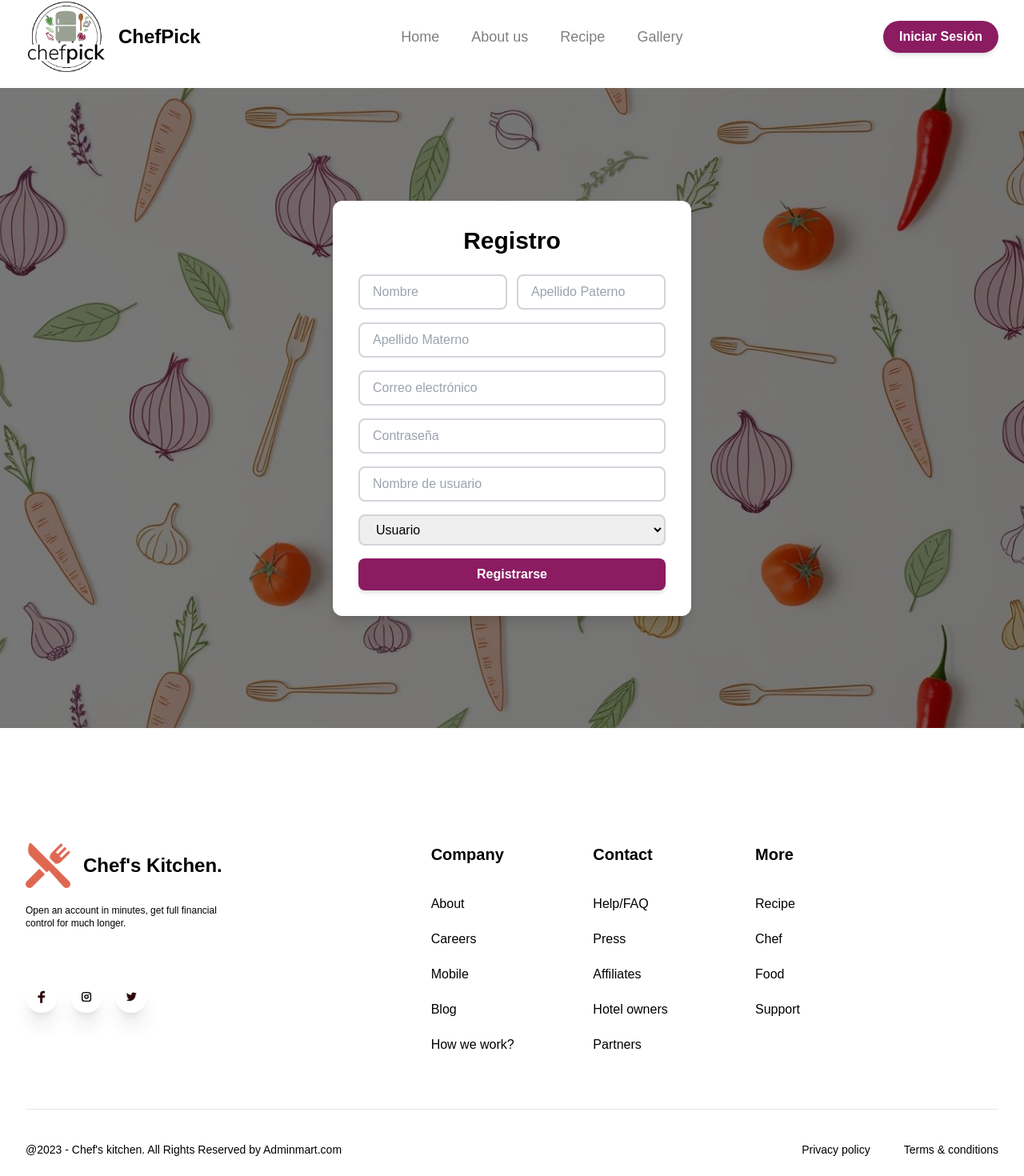
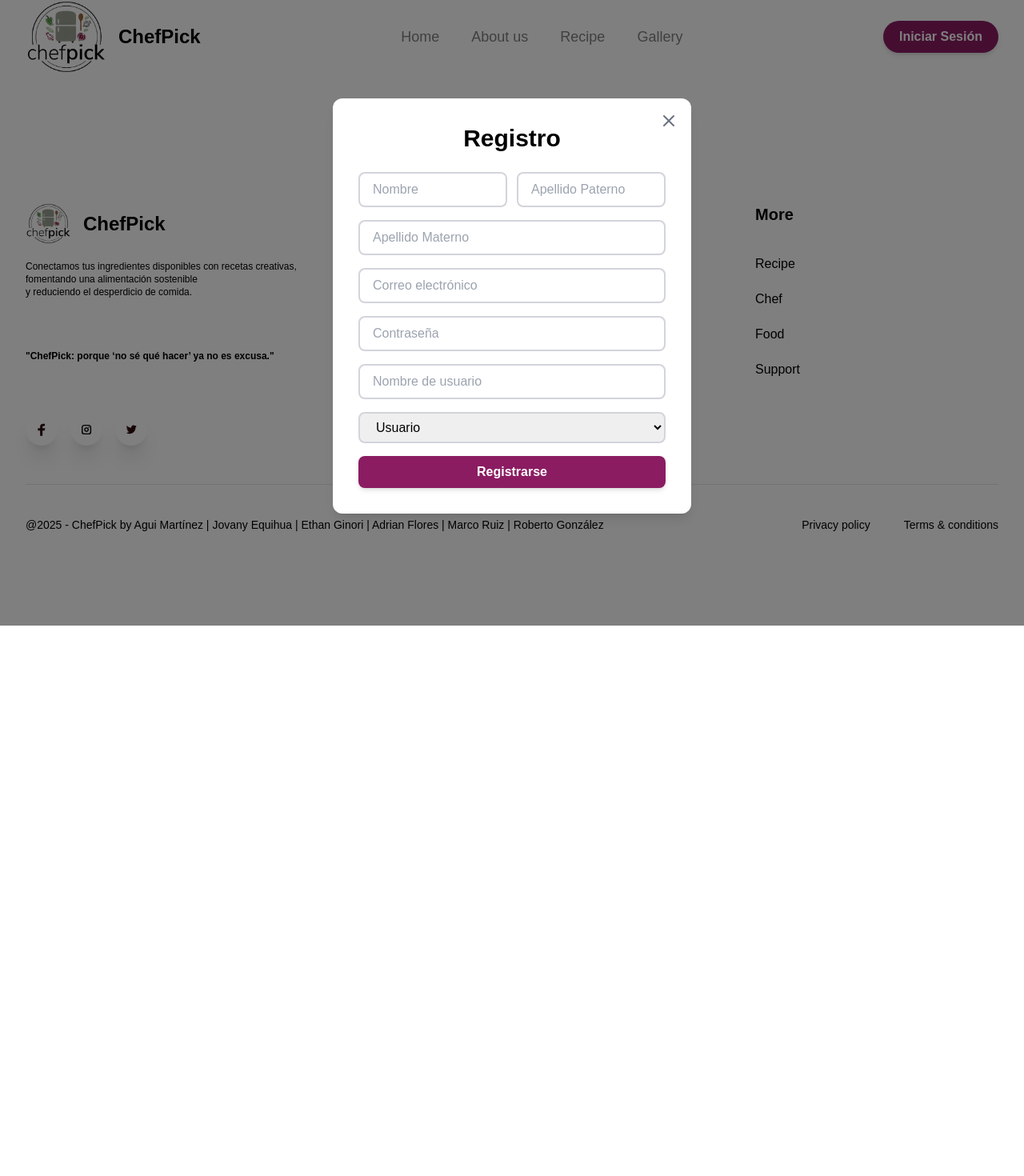
Before and after one commit to JovanyEquihua/recetarioInteligente-, a Next.js app: page /registrarse in a window 1280 px wide. Shown: the part 18-1488 px from the top of the page at 80% size. After the commit the page ends 800 px from the top, so only its background shows below. Built offline with nearby package versions, Linux system fonts and the light colour scheme.

Commit message:
Actualizacion

```diff
--- /dev/null
+++ b/src/app/components/Footer/Footer.jsx
@@ -0,0 +1,111 @@
+import Link from "next/link";
+import Image from "next/image";
+
+const socialLinks = [
+  {
+    imgSrc: '/images/Footer/facebook.svg',
+    link: 'https://facebook.com',
+    width: 10,
+  },
+  {
+    imgSrc: '/images/Footer/insta.svg',
+    link: 'https://instagram.com',
+    width: 14,
+  },
+  {
+    imgSrc: '/images/Footer/twitter.svg',
+    link: 'https://twitter.com',
+    width: 14,
+  },
+];
+
+const products = [
+  {
+    id: 1,
+    section: "Company",
+    link: ['About', 'Careers', 'Mobile', 'Blog', 'How we work?'],
+  },
+  {
+    id: 2,
+    section: "Contact",
+    link: ['Help/FAQ', 'Press', 'Affiliates', 'Hotel owners', 'Partners'],
+  },
+  {
+    id: 3,
+    section: "More",
+    link: ['Recipe', 'Chef', 'Food', 'Support'],
+  },
+];
+
+const Footer = () => {
+  return (
+    <div className="mx-auto max-w-2xl pt-24 px-4 sm:px-6 lg:max-w-7xl lg:px-8 ">
+      <div className="my-12 grid grid-cols-1 gap-y-10 sm:grid-cols-6 lg:grid-cols-12">
+        {/* COLUMN-1 */}
+        <div className="sm:col-span-6 lg:col-span-5">
+          <div className="flex flex-shrink-0 items-center border-right">
+            <Image src="/images/Logo/logo.png" alt="logo" width={56} height={56} />
+            <Link href="/" className="text-2xl font-semibold text-black ml-4">
+              ChefPick
+            </Link>
+          </div>
+          <h3 className="text-textbl  text-xs font-medium mt-5 mb-4 lg:mb-16">
+          Conectamos tus ingredientes disponibles con recetas creativas, <br/>fomentando una alimentación sostenible<br/> y reduciendo el desperdicio de comida.
+          </h3>
+
+          <h3 className="font-semibold text-xs  mt-5 mb-4 lg:mb-16">
+          "ChefPick: porque ‘no sé qué hacer’ ya no es excusa."
+          </h3>
+          <div className="flex gap-4">
+            {socialLinks.map((items, i) => (
+              <Link href={items.link} key={i}>
+                <div className="bg-white h-10 w-10 shadow-xl text-base rounded-full flex items-center justify-center footer-icons hover:bg-pink">
+                  <Image src={items.imgSrc} alt={items.imgSrc} width={items.width} height={2} className="sepiaa" />
+                </div>
+              </Link>
+            ))}
+          </div>
+        </div>
+
+        {/* COLUMN-2/3/4 */}
+        {products.map((product) => (
+          <div key={product.id} className="sm:col-span-2">
+            <p className="text-black text-xl font-semibold mb-9">{product.section}</p>
+            <ul>
+              {product.link.map((link, index) => (
+                <li key={index} className="mb-5">
+                  <Link href="/" className="text-footerlinks text-base font-normal mb-6 space-links">
+                    {link}
+                  </Link>
+                </li>
+              ))}
+            </ul>
+          </div>
+        ))}
+      </div>
+
+      {/* All Rights Reserved */}
+      <div className="py-10 md:flex items-center justify-between border-t border-t-bordertop">
+        <h4 className="text-darkgrey text-sm text-center md:text-start font-normal">
+          @2025 - ChefPick by Agui Martínez | Jovany Equihua | Ethan Ginori | Adrian Flores | Marco Ruiz | Roberto González
+
+        </h4>
+        <div className="flex gap-5 mt-5 md:mt-0 justify-center md:justify-start">
+          <h4 className="text-darkgrey text-sm font-normal">
+            <Link href="/" target="_blank">
+              Privacy policy
+            </Link>
+          </h4>
+          <div className="h-5 bg-bordertop w-0.5"></div>
+          <h4 className="text-darkgrey text-sm font-normal">
+            <Link href="/" target="_blank">
+              Terms & conditions
+            </Link>
+          </h4>
+        </div>
+      </div>
+    </div>
+  );
+};
+
+export default Footer;
--- a/src/app/components/Footer/Footer.tsx
+++ /dev/null
@@ -1,116 +0,0 @@
-import Link from "next/link";
-import Image from "next/image";
-
-
-interface ProductType {
-    id: number;
-    section: string;
-    link: string[];
-}
-
-interface socialLinks {
-    imgSrc: string;
-    link: string;
-    width: number;
-}
-
-const socialLinks: socialLinks[] = [
-    {
-        imgSrc: '/images/Footer/facebook.svg',
-        link: 'https://facebook.com',
-        width: 10
-    },
-    {
-        imgSrc: '/images/Footer/insta.svg',
-        link: 'https://instagram.com',
-        width: 14
-    },
-    {
-        imgSrc: '/images/Footer/twitter.svg',
-        link: 'https://twitter.com',
-        width: 14
-    },
-
-]
-
-const products: ProductType[] = [
-    {
-        id: 1,
-        section: "Company",
-        link: ['About', 'Careers', 'Mobile', 'Blog', 'How we work?'],
-    },
-    {
-        id: 2,
-        section: "Contact",
-        link: ['Help/FAQ', 'Press', 'Affiliates', 'Hotel owners', 'Partners']
-    }
-    ,
-    {
-        id: 3,
-        section: "More",
-        link: ['Recipe', 'Chef', 'Food', 'Support']
-    }
-]
-
-const footer = () => {
-    return (
-
-        <div className="mx-auto max-w-2xl pt-24 px-4 sm:px-6 lg:max-w-7xl lg:px-8">
-            <div className="my-12 grid grid-cols-1 gap-y-10 sm:grid-cols-6 lg:grid-cols-12">
-
-                {/* COLUMN-1 */}
-
-                <div className='sm:col-span-6 lg:col-span-5'>
-                    <div className="flex flex-shrink-0 items-center border-right">
-                        <Image src="/images/Logo/Logo.svg" alt="logo" width={56} height={56} />
-                        <Link href="/" className='text-2xl font-semibold text-black ml-4'>
-                            Chef&apos;s Kitchen.
-                        </Link>
-                    </div>
-                    <h3 className='text-textbl text-xs font-medium mt-5 mb-4 lg:mb-16'> Open an account in minutes, get full financial <br /> control for much longer.</h3>
-                    <div className='flex gap-4'>
-
-                        {socialLinks.map((items, i) => (
-                        <Link href={items.link} key={i}>
-                            <div className="bg-white h-10 w-10 shadow-xl text-base rounded-full flex items-center justify-center footer-icons hover:bg-pink">
-                                <Image src={items.imgSrc} alt={items.imgSrc} width={items.width} height={2} className="sepiaa" />
-                            </div>
-                        </Link>
-                        ))}
-
-                    </div>
-                </div>
-
-                {/* CLOUMN-2/3/4 */}
-
-
-                {products.map((product) => (
-                    <div key={product.id} className="sm:col-span-2">
-                        <p className="text-black text-xl font-semibold mb-9">{product.section}</p>
-                        <ul>
-                            {product.link.map((link: string, index: number) => (
-                                <li key={index} className='mb-5'>
-                                    <Link href="/" className="text-footerlinks text-base font-normal mb-6 space-links">{link}</Link>
-                                </li>
-                            ))}
-                        </ul>
-                    </div>
-                ))}
-
-            </div>
-
-            {/* All Rights Reserved */}
-
-            <div className='py-10 md:flex items-center justify-between border-t border-t-bordertop'>
-                <h4 className='text-darkgrey text-sm text-center md:text-start font-normal'>@2023 - Chef&apos;s kitchen. All Rights Reserved by <Link href="https://adminmart.com/" target="_blank"> Adminmart.com</Link></h4>
-                <div className="flex gap-5 mt-5 md:mt-0 justify-center md:justify-start">
-                    <h4 className='text-darkgrey text-sm font-normal'><Link href="/" target="_blank">Privacy policy</Link></h4>
-                    <div className="h-5 bg-bordertop w-0.5"></div>
-                    <h4 className='text-darkgrey text-sm font-normal'><Link href="/" target="_blank">Terms & conditions</Link></h4>
-                </div>
-            </div>
-        </div>
-    )
-}
-
-export default footer;
--- a/src/app/components/Navbar/Navbar.jsx
+++ b/src/app/components/Navbar/Navbar.jsx
@@ -60,7 +60,7 @@ const Navbar = () => {
                                     ))}
                                 </div>
                             </div>
-                            <div className='gap-6 hidden sm:flex'>
+                            <div className='gap-6 hidden lg:flex'>
 
                                 <Signindialog />
                             </div>
--- a/src/app/components/Newsletter/Newsletter.jsx
+++ b/src/app/components/Newsletter/Newsletter.jsx
@@ -5,7 +5,7 @@ import { Fade } from "react-awesome-reveal";
 const Newsletter = () => {
   return (
     <div className="relative">
-      <div className="mx-auto max-w-2xl bg-pink br-50 md:max-w-7xl mt-48 rounded-lg">
+      <div className="mx-auto max-w-2xl bg-[#DF6751] br-50 md:max-w-7xl mt-48 rounded-lg">
         <div className="grid grid-cols-1 gap-y-10 gap-x-6 md:grid-cols-12 xl:gap-x-8">
           {/* COLUMN-1 */}
           <div className="col-span-7">
--- a/src/app/components/Registrar.jsx
+++ b/src/app/components/Registrar.jsx
@@ -1,5 +1,5 @@
 "use client";
-import { useState } from "react";
+import { useState, useEffect } from "react";
 import { z } from "zod";
 
 // Esquema de validación con Zod
@@ -19,6 +19,7 @@ const registroSchema = z.object({
 });
 
 export default function Registrar() {
+  const [isOpen, setIsOpen] = useState(false);
   const [formData, setFormData] = useState({
     nombre: "",
     apellidoP: "",
@@ -29,6 +30,11 @@ export default function Registrar() {
     rol: "USUARIO",
   });
   const [message, setMessage] = useState("");
+
+  // Abrir el pop-up al cargar la página
+  useEffect(() => {
+    setIsOpen(true);
+  }, []);
 
   // Manejar cambios en los campos del formulario
   const handleChange = (e) => {
@@ -64,18 +70,36 @@ export default function Registrar() {
     }
   };
 
+  // Cerrar el pop-up
+  const handleClose = () => {
+    setIsOpen(false);
+  };
+
+  if (!isOpen) return null;
+
   return (
-    <div
-      className="relative flex items-center justify-center min-h-screen bg-cover bg-center p-6"
-      style={{
-        backgroundImage: "url('/images/fondo.jpeg')", // Ruta de la imagen de fondo
-      }}
-    >
-      {/* Superposición con opacidad */}
-      <div className="absolute inset-0 bg-black bg-opacity-50"></div>
+    <div className="fixed inset-0 z-50 flex items-center justify-center p-4 bg-black bg-opacity-50">
+      <div className="relative bg-white shadow-lg rounded-xl p-8 w-full max-w-md">
+        <button
+          onClick={handleClose}
+          className="absolute top-4 right-4 text-gray-500 hover:text-gray-700"
+        >
+          <svg
+            xmlns="http://www.w3.org/2000/svg"
+            className="h-6 w-6"
+            fill="none"
+            viewBox="0 0 24 24"
+            stroke="currentColor"
+          >
+            <path
+              strokeLinecap="round"
+              strokeLinejoin="round"
+              strokeWidth={2}
+              d="M6 18L18 6M6 6l12 12"
+            />
+          </svg>
+        </button>
 
-      {/* Contenido del formulario */}
-      <div className="relative bg-white shadow-lg rounded-xl p-8 w-full max-w-md">
         <h2 className="text-3xl font-bold text-center text-black mb-6">
           Registro
         </h2>
--- a/src/app/globals.css
+++ b/src/app/globals.css
@@ -3,8 +3,9 @@
 @tailwind utilities;
 
 
-/* @import "slick-carousel/slick/slick.css";
-@import "slick-carousel/slick/slick-theme.css"; */
+
+
+
 
 * {
   font-family: 'Poppins', sans-serif;
--- a/tailwind.config.js
+++ b/tailwind.config.js
@@ -6,7 +6,7 @@ module.exports = {
   ],
   theme: {
 
-
+    extend: {},
   },
   plugins: [],
 };
--- a/tsconfig.json
+++ b/tsconfig.json
@@ -28,7 +28,7 @@
     ".next/types/**/*.ts",
     "**/*.ts",
     "**/*.tsx"
-  ],
+, "src/app/components/Footer/Footer.jsx"  ],
   "exclude": [
     "node_modules"
   ]
```
Also changed, not shown: src/app/components/Expert/index.jsx (+36 -48 lines), src/app/components/Navbar/Drawerdata.jsx (+5 -6 lines).
